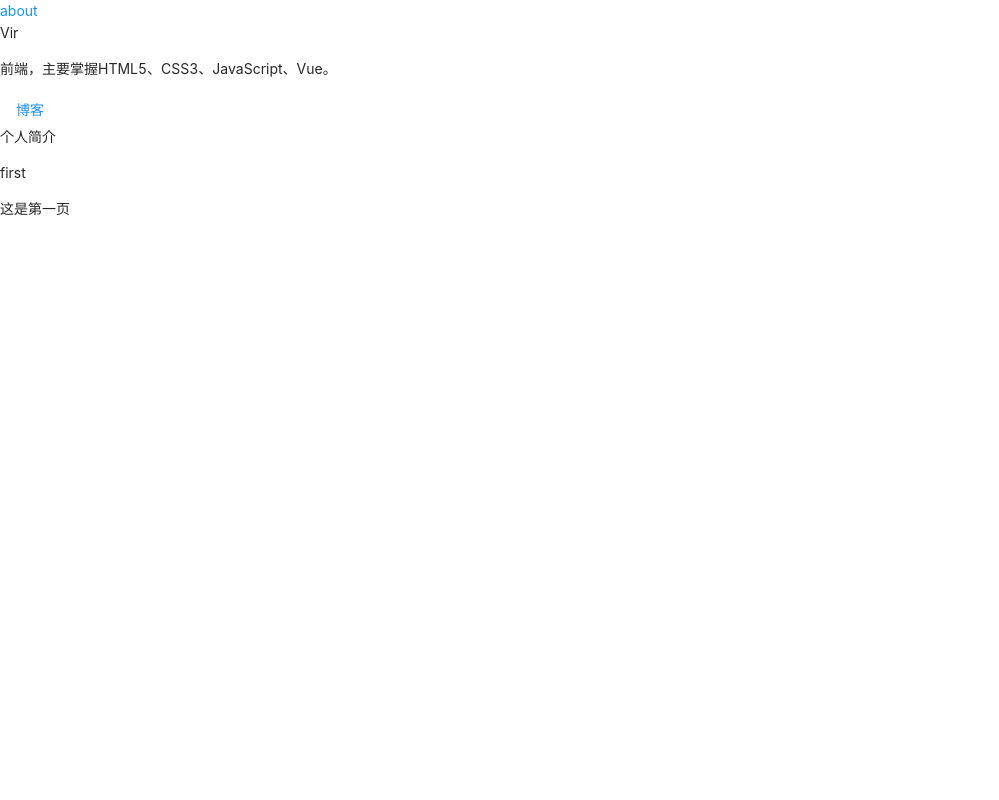
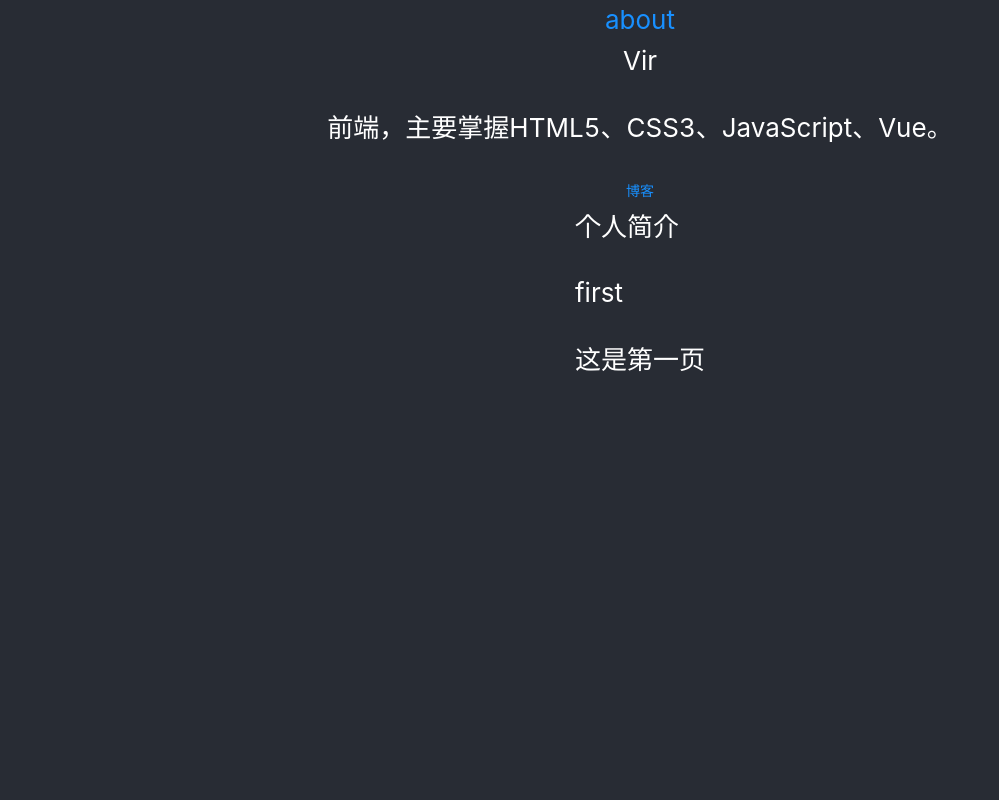
Before and after one commit to virzs/react-typescript-backstage, a React (Create React App) app: page / in a window 1280 px wide. Shown: the top 800 px of the page, without its empty margins (0-999 px from the left). Built offline with nearby package versions, Linux system fonts and the light colour scheme.

Commit message:
增加组件参数

```diff
--- a/src/App.less
+++ b/src/App.less
@@ -14,7 +14,7 @@
   }
 }
 
-.App-header {
+.Index {
   background-color: #282c34;
   min-height: 100vh;
   display: flex;
--- a/src/components/Full_screen_scroll/Item.tsx
+++ b/src/components/Full_screen_scroll/Item.tsx
@@ -3,12 +3,13 @@ import React from "react";
 export interface ItemProps {
   children: any;
   style?: Object;
-  height?: String;
+  height?: Number;
 }
 
 const VFSSItem = (props: ItemProps) => {
+  let styles = Object.assign(props.style,{height:`${props.height}px`});
   return (
-    <li className="VFSSItem" style={props.style}>
+    <li className="VFSSItem" style={styles}>
       {props.children}
     </li>
   );
--- a/src/page/Index/Index.tsx
+++ b/src/page/Index/Index.tsx
@@ -7,7 +7,7 @@ import VFSSItem from "../../components/Full_screen_scroll/Item";
 
 let page = pageData.map((item, index) => {
   return (
-    <VFSSItem key={index} style={{ height: `${window.innerHeight}px` }}>
+    <VFSSItem key={index} height={1000} style={{ height: `${window.innerHeight}px` }}>
       <p>{item.pageName}</p>
       <p>{item.pageValue}</p>
       <p>{item.introduction}</p>
```
Also changed, not shown: src/components/Full_screen_scroll/README.md.
